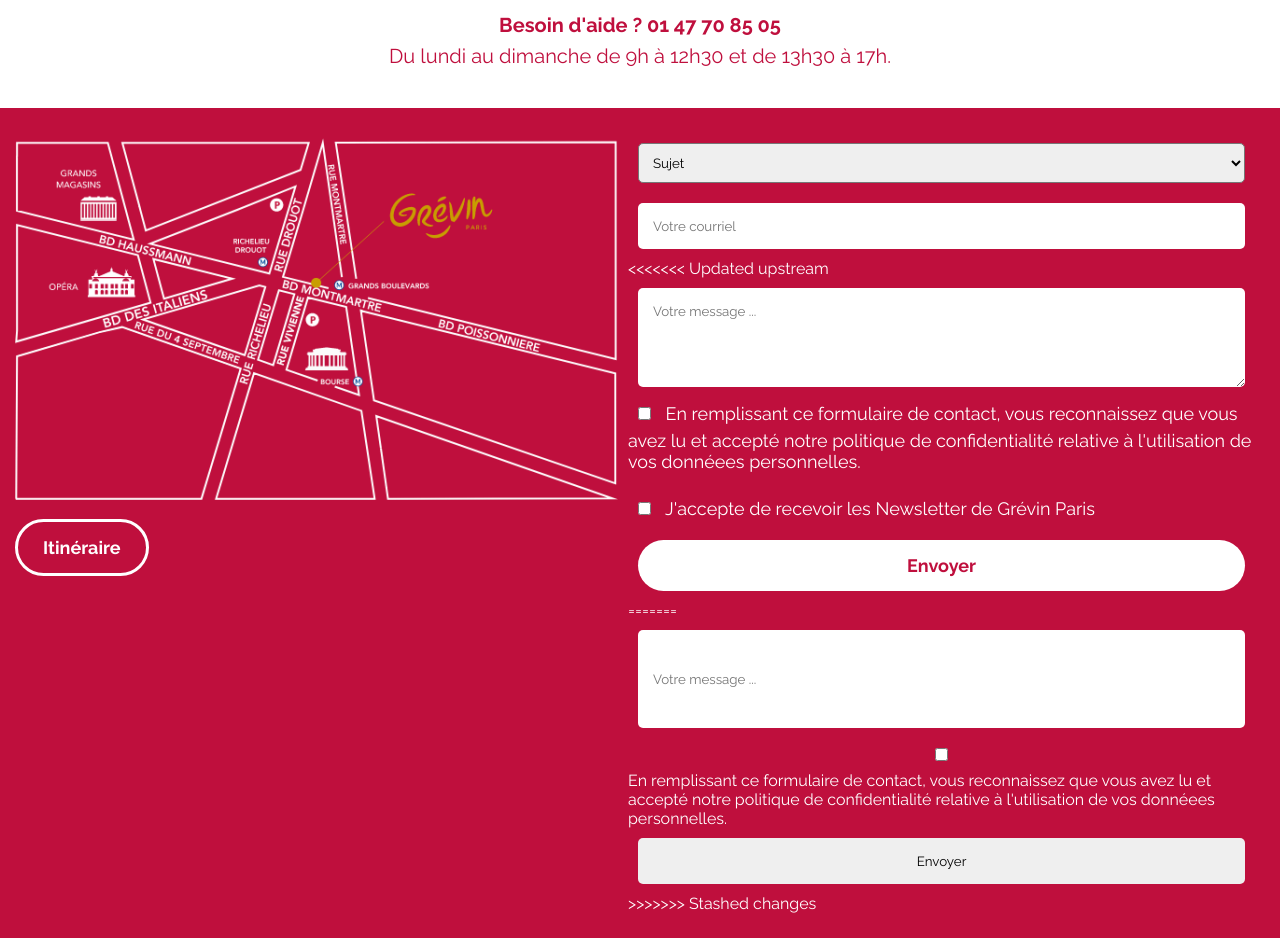
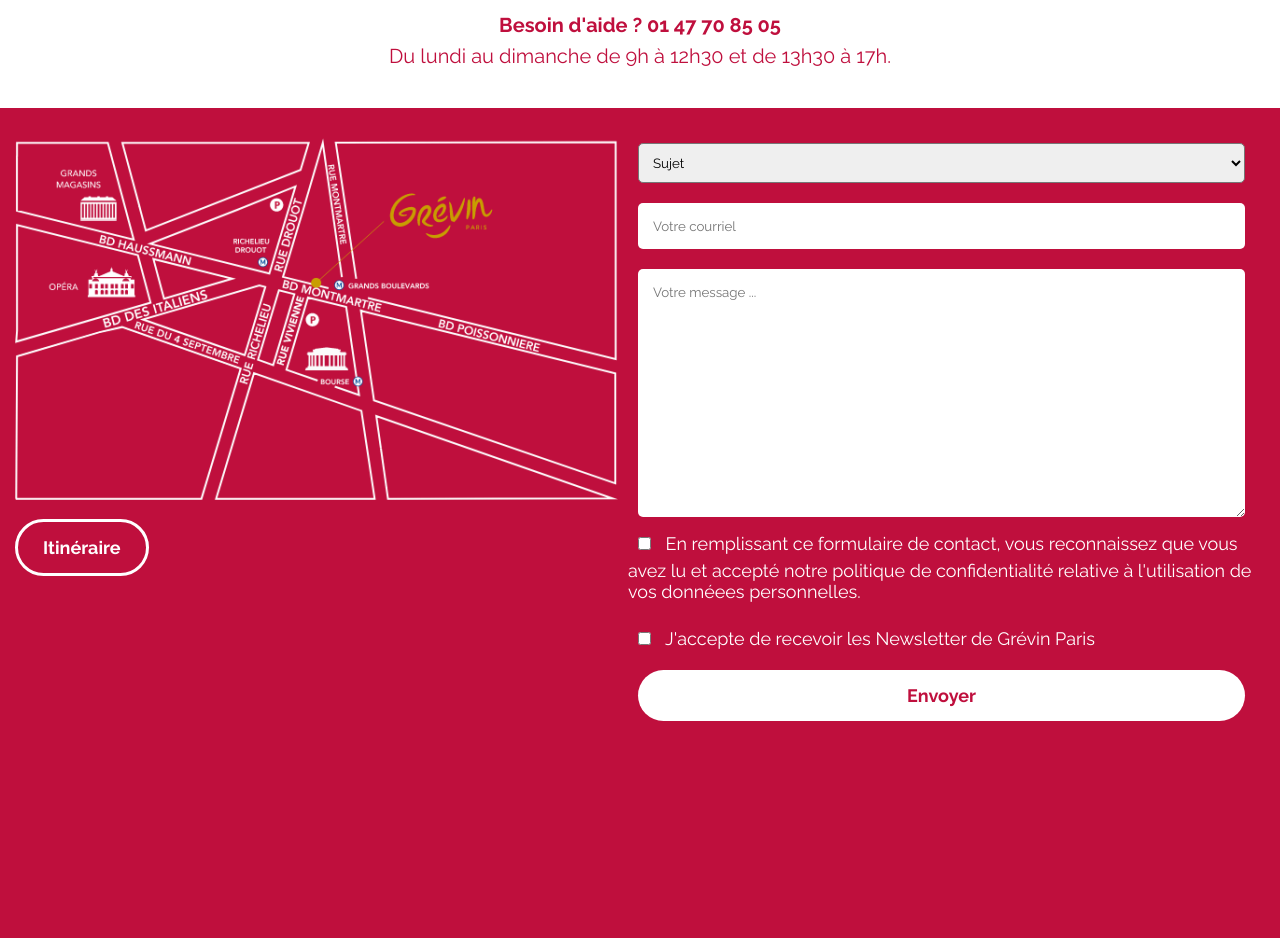
Before and after one commit to Ilyan00/IAN, a plain HTML site: page src/contact.html in a window 1280 px wide. Shown: the part 340-1278 px from the top of the page. Drawn offline with Linux system fonts and the light colour scheme.

Commit message:
fix : checkbox

```diff
--- a/src/contact.html
+++ b/src/contact.html
@@ -51,7 +51,6 @@
                 </option>
             </select>
             <input id="email" type="email" aria-required="true" placeholder="Votre courriel">
-<<<<<<< Updated upstream
             <textarea id="content" placeholder="Votre message ..." aria-required="true"></textarea>
 
             <div id="checkbox">
@@ -65,13 +64,6 @@
                 </div>
             </div>
             <input id="submit" type="submit" value="Envoyer">
-=======
-            <input id="content" type="text" aria-required="true" placeholder="Votre message ...">
-
-            <input type="checkbox" id="agreed" name="agreed" value="yes">
-            <label for="agreed">En remplissant ce formulaire de contact, vous reconnaissez que vous avez lu et accepté notre politique de confidentialité relative à l'utilisation de vos donnéees personnelles.</label>
-            <input type="submit" value="Envoyer">
->>>>>>> Stashed changes
         </form>
     </section>
 </body>
```
